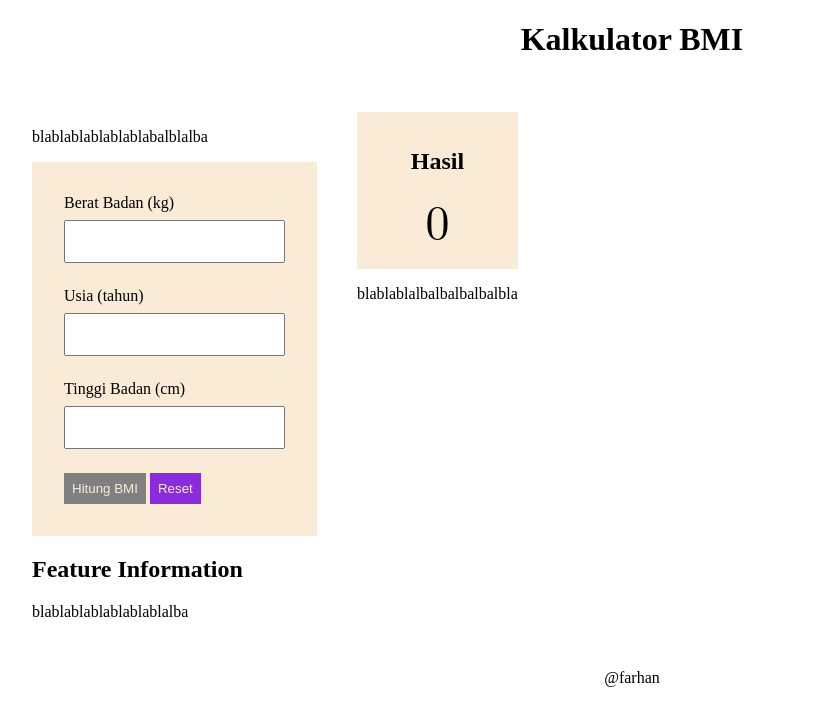
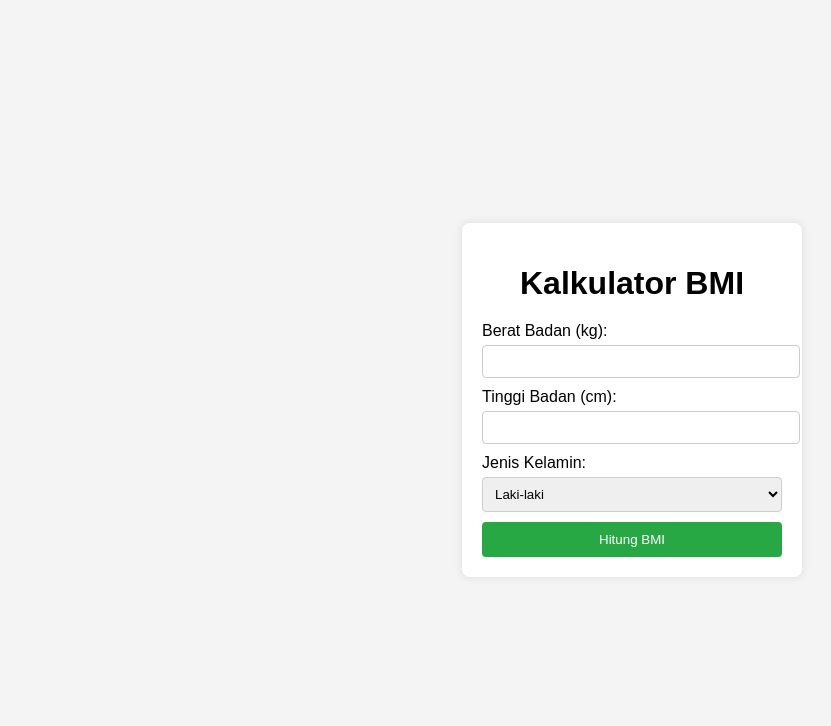
Before and after one commit to revou-fundamental-course/20-jan-25-farhanmawardi, a plain HTML site: page index.html in a window 1280 px wide. Shown: the whole page, without its empty margins (8-839 px from the left). Drawn offline with Linux system fonts and the light colour scheme.

Commit message:
perubahan tampilan

```diff
--- a/css/styles.css
+++ b/css/styles.css
@@ -1,60 +1,63 @@
 /* Ini File CSS */
 
-/* Ini File CSS */
-
-main {
+body {
+    font-family: Arial, sans-serif;
+    background-color: #f4f4f4;
     display: flex;
-    gap: 40px;
-    padding: 32px;
+    justify-content: center;
+    align-items: center;
+    height: 100vh;
+    margin: 0;
 }
 
-footer {
-    text-align: center;
+.container {
+    background-color: #fff;
+    padding: 20px;
+    border-radius: 8px;
+    box-shadow: 0 0 10px rgba(0, 0, 0, 0.1);
+    width: 300px;
 }
 
-.main-header {
+h1 {
     text-align: center;
+    margin-bottom: 20px;
 }
 
-input[type=number] {
-    width: 100%;
-    padding: 12px 20px;
-    margin: 8px 0;
-    box-sizing: border-box;
+label {
+    display: block;
+    margin-bottom: 5px;
 }
 
-form {
-    background-color: antiquewhite;
-    padding: 32px;
-}
-
-.form-group {
-    display: flex;
-    flex-direction: column;
-    padding-bottom: 16px;
+input, select {
+    width: 100%;
+    padding: 8px;
+    margin-bottom: 10px;
+    border: 1px solid #ccc;
+    border-radius: 4px;
 }
 
 button {
+    width: 100%;
     border: none;
-    padding: 8px;
-    color: antiquewhite;
+    border-radius: 4px;
+    padding: 10px;
+    background-color: #28a745;
+    color: white;
+    cursor: pointer;
 }
 
-.bg-blueviolet {
-    background-color: blueviolet;
+button:hover {
+    background-color: #218838;
 }
 
-.bg-grey {
-    background-color: grey;
+.result {
+    margin-top: 20px;
+    padding: 10px;
+    background-color: #e9ecef;
+    border-radius: 4px;
+    display: none;
 }
 
-.result-section {
-    padding: 16px;
-    text-align: center;
-    background-color: antiquewhite;
+.result h2 {
+    margin-top: 0;
 }
-
-#result-bmi {
-    font-size: xxx-large;
-    font-family: math;
-}
--- a/index.html
+++ b/index.html
@@ -4,75 +4,35 @@
 <head>
     <meta charset="UTF-8">
     <meta name="viewport" content="width=device-width, initial-scale=1.0">
-    <title>Document</title>
+    <title>Kalkulator BMI</title>
     <link rel="stylesheet" href="css/styles.css">
 </head>
 
 <body>
-    <header class="main-header">
+    <div class="container">
         <h1>Kalkulator BMI</h1>
-    </header>
+        <form id="bmiForm">
+            <label for="weight">Berat Badan (kg):</label>
+            <input type="number" id="weight" name="weight" required>
 
-    <main>
-        <!-- Left Content -->
-        <section>
-            <!-- Introduction -->
-            <article>
-                <p>blablablablablablabalblalba</p>
+            <label for="height">Tinggi Badan (cm):</label>
+            <input type="number" id="height" name="height" required>
 
-            <!-- Form -->
-            <form>
-                <div class="form-group">
-                    <label for="input-berat-badan">Berat Badan (kg)</label>
-                    <input type="number" id="input-berat-badan">
-                </div>
+            <label for="gender">Jenis Kelamin:</label>
+            <select id="gender" name="gender">
+                <option value="male">Laki-laki</option>
+                <option value="female">Wanita</option>
+            </select>
 
-                <div class="form-group">
-                    <label for="input-usia">Usia (tahun)</label>
-                    <input type="number" id="input-usia">
-                </div>
+            <button type="button" onclick="calculateBMI()">Hitung BMI</button>
+        </form>
 
-                <div class="form-group">
-                    <label for="input-tinggi-badan">Tinggi Badan (cm)</label>
-                    <input type="number" id="input-tinggi-badan">
-                </div>
+        <div id="result" class="result">
+            <!-- Hasil BMI akan ditampilkan di sini -->
+        </div>
+    </div>
 
-                <div>
-                    <button class="bg-grey">Hitung BMI</button>
-                    <button class="bg-blueviolet">Reset</button>
-                </div>
-            </form>
-
-            <!-- Feature Information -->
-            <article>
-                <header>
-                    <h2>Feature Information</h2>
-                </header>
-
-                <p>blablablablablablablalba</p>
-            </article>
-        </section>
-
-        <section>
-            <section class="result-section">
-                <header>
-                    <h2>Hasil</h2>
-                </header>
-
-                <div>
-                    <span id="result-bmi">0</span>
-                </div>
-            </section>
-
-            <article>
-                <p>blablablalbalbalbalbalbla</p>
-            </article>
-        </section>
-    </main>
-
-    <footer>
-        <span>@farhan</span>
-    </footer>
+    <script src="js/script.js"></script>
 </body>
 
 </html>
--- a/js/script.js
+++ b/js/script.js
@@ -1 +1,55 @@
 // Ini File Javascript
+
+function calculateBMI() {
+    // Mengambil nilai dari form
+    const weight = parseFloat(document.getElementById('weight').value);
+    const height = parseFloat(document.getElementById('height').value) / 100; // Konversi cm ke m
+    const gender = document.getElementById('gender').value;
+
+    // Validasi input
+    if (isNaN(weight) || isNaN(height) || weight <= 0 || height <= 0) {
+        alert("Masukkan berat dan tinggi badan yang valid.");
+        return;
+    }
+
+    // Menghitung BMI
+    const bmi = (weight / (height * height)).toFixed(2);
+
+    // Menentukan kategori BMI
+    let category = '';
+    if (bmi < 18.5) {
+        category = 'Kekurangan berat badan';
+    } else if (bmi >= 18.5 && bmi <= 24.9) {
+        category = 'Normal (ideal)';
+    } else if (bmi >= 25.0 && bmi <= 29.9) {
+        category = 'Kelebihan berat badan';
+    } else {
+        category = 'Kegemukan (Obesitas)';
+    }
+
+    // Menampilkan hasil
+    const resultDiv = document.getElementById('result');
+    resultDiv.innerHTML = `
+        <h2>Hasil BMI</h2>
+        <p>BMI Anda: ${bmi}</p>
+        <p>Kategori: ${category}</p>
+        <p>Jenis Kelamin: ${gender === 'male' ? 'Laki-laki' : 'Wanita'}</p>
+        <p>Penjelasan: ${getBMIDescription(category)}</p>
+    `;
+    resultDiv.style.display = 'block';
+}
+
+function getBMIDescription(category) {
+    switch (category) {
+        case 'Kekurangan berat badan':
+            return 'Anda berada dalam kategori kekurangan berat badan. Disarankan untuk meningkatkan asupan kalori dan nutrisi.';
+        case 'Normal (ideal)':
+            return 'Anda berada dalam kategori berat badan normal. Pertahankan pola makan dan gaya hidup sehat.';
+        case 'Kelebihan berat badan':
+            return 'Anda berada dalam kategori kelebihan berat badan. Disarankan untuk mengurangi asupan kalori dan meningkatkan aktivitas fisik.';
+        case 'Kegemukan (Obesitas)':
+            return 'Anda berada dalam kategori kegemukan (obesitas). Disarankan untuk berkonsultasi dengan dokter atau ahli gizi untuk rencana penurunan berat badan.';
+        default:
+            return '';
+    }
+}
```
